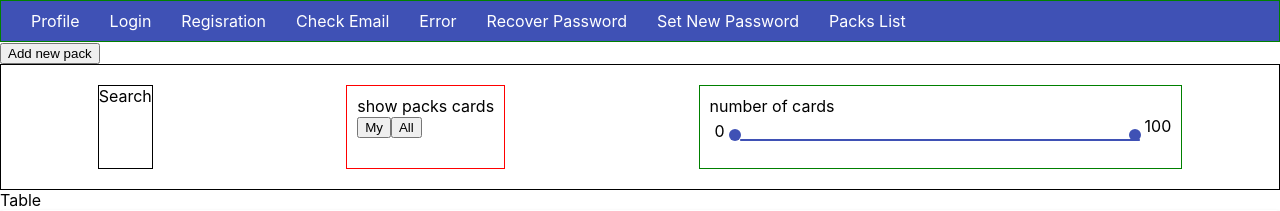
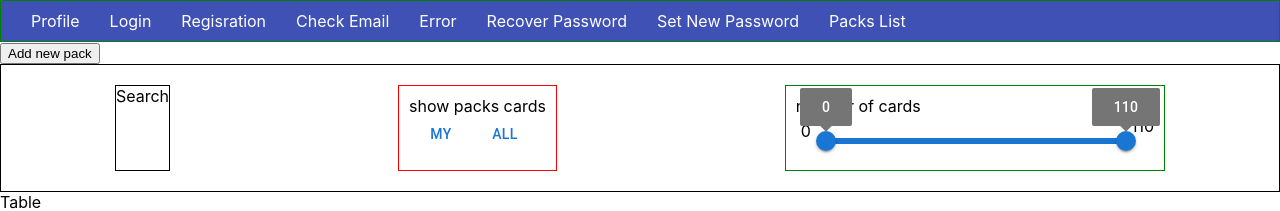
Before and after one commit to Fibi131904/cards, a React (Create React App) app: page /#/packsList in a window 1280 px wide. Shown: the top 211 px of the page. Built offline with nearby package versions, Linux system fonts and the light colour scheme; no server answers.

Commit message:
feat: packs-reducer, API request

```diff
--- a/src/api/packsAPI.ts
+++ b/src/api/packsAPI.ts
@@ -5,6 +5,9 @@ export const packAPI={
   getPacks(params?:RequestGetPacksType){
     return instance.get<RequestGetPacksType, AxiosResponse<ResponseGetPacksType>>('/cards/pack', {params})
   },
+  addPack(name: string,  deckCover: string, isPrivate?: boolean ){
+    return instance.post('/cards/pack',{cardsPack:{name, deckCover, private: isPrivate}})
+  }
 }
 
 type RequestGetPacksType={
--- a/src/common/SuperDoubleRange/SuperDoubleRange.tsx
+++ b/src/common/SuperDoubleRange/SuperDoubleRange.tsx
@@ -1,26 +1,16 @@
-import { Box, Slider } from '@material-ui/core'
+import Box from '@mui/material/Box'
+import Slider, { SliderProps } from '@mui/material/Slider'
 import React from 'react'
 
-
-type SuperDoubleRangePropsType = {
-  onChangeRange2: (value: [number, number]) => void
-  value: [number, number]
-}
-export const SuperDoubleRange: React.FC<SuperDoubleRangePropsType> = (
-  { onChangeRange2, value }) => {
-
-  const onChangeCallback = (e: React.ChangeEvent<{}>, newValue: any) => {
-    onChangeRange2(newValue);
-  }
+export const SuperDoubleRange: React.FC<SliderProps> = ({ ...restProps }) => {
   return (
-    <Box sx={{ width: 400 }}>
+    <Box sx={{ width: 300 }}>
       <Slider
-        getAriaLabel={() => 'Temperature range'}
-        value={value}
-        onChange={onChangeCallback}
-        valueLabelDisplay="auto"
-
+        color={'primary'}
+        valueLabelDisplay="on"
+        disableSwap
+        {...restProps}
       />
     </Box>
-  );
+  )
 }
--- a/src/components/Packs/PacksList.tsx
+++ b/src/components/Packs/PacksList.tsx
@@ -1,15 +1,41 @@
-import React, { useState } from 'react'
+import Button from '@mui/material/Button/Button'
+import React, { useEffect, useState } from 'react'
 import { SuperDoubleRange } from '../../common/SuperDoubleRange/SuperDoubleRange'
+import { getPacksTC, setPageAC } from '../../redux/packs-reducer'
+import { useAppSelector, useTypedDispatch } from '../../redux/redux-store'
 import s from './PacksList.module.css'
 import { PacksTable } from './PacksTable'
 
 export const PacksList = () => {
-  const [value1, setValue1] = useState(0)
-  const [value2, setValue2] = useState(100)
-  const onChangeRange2 = (value: [number, number]) => {
-    setValue1(value[0])
-    setValue2(value[1])
+  const min=useAppSelector(state=>state.packs.params.minCardsCount)
+  const max=useAppSelector(state=>state.packs.params.maxCardsCount)
+  const minCardsCount = useAppSelector(state => state.packs.minCardsCount)
+  const maxCardsCount = useAppSelector(state => state.packs.maxCardsCount)
+
+  const dispatch = useTypedDispatch()
+
+  const [value, setValue] = useState<number | number[]>([min,max])
+
+const onMyCklick=()=>{
+
+}
+const onAllClick=()=>{
+
+}
+
+
+
+
+const handleChangeMinMax = (event: React.SyntheticEvent | Event, value: number | Array<number>) => {
+  if (Array.isArray(value)) {
+           setValue([value[0], value[1]])
   }
+};
+
+  useEffect(()=>{
+    dispatch(getPacksTC())
+  },[])
+
   return (
     <div>
       <div>
@@ -18,19 +44,22 @@ export const PacksList = () => {
           <div className={s.search}>Search</div>
           <div className={s.search2}>
             <div>show packs cards</div>
-            <button>My</button>
-            <button>All</button>
+            <Button color={'primary'} onClick={onMyCklick} >My</Button>
+            <Button color={'primary'} onClick={onAllClick} >All</Button>
           </div>
 
           <div className={s.search3}>
             <div>number of cards</div>
             <div className={s.superDoubleRange}>
-              <span>{value1}</span>
+              <span>{minCardsCount}</span>
               <SuperDoubleRange
-                onChangeRange2={onChangeRange2}
-                value={[value1, value2]}
+               min={minCardsCount}
+               max={maxCardsCount}
+               value={value}
+               onChange={(e, newValue) => setValue(newValue)}
+               onChangeCommitted={handleChangeMinMax}
               />
-              <div className={s.divValue2}>{value2}</div>
+              <div className={s.divValue2}>{maxCardsCount}</div>
             </div>
           </div>
         </div>
--- a/src/redux/packs-reducer.ts
+++ b/src/redux/packs-reducer.ts
@@ -28,12 +28,16 @@ export const packsReducer = (state: InitialStateType = initialState, action: Act
   {
     case 'packs/SET_PACKS':
       return { ...state, cardPacks: action.packs }
+    case 'packs/SET_PAGE':
+      return { ...state, params: {...state.params, page: action.page }}
+
     default:
     return state
    }
 }
 
 export const getPacksAC = (packs: PacksType[]) => ({ type: 'packs/SET_PACKS', packs } as const)
+export const setPageAC = (page:number) => ({ type: 'packs/SET_PAGE', page } as const)
 
 export const getPacksTC = (): AppThunk => async (dispatch, getState) =>
 {
@@ -60,6 +64,28 @@ export const getPacksTC = (): AppThunk => async (dispatch, getState) =>
     dispatch(setAppStatusAC('succeeded'))
   }
 }
+export const addPackTC = (name: string,  deckCover: string, isPrivate?: boolean ): AppThunk => async (dispatch) =>
+{
+  dispatch(setAppStatusAC('loading'))
+  try
+  {
+    const res = await packAPI.addPack(
+     name, deckCover,isPrivate)
+    if (res.data)
+    {
+      dispatch(getPacksTC())
+    }
+  }
+  catch (error: any | AxiosError<{ error: string; }, any>)
+  {
+    errorUtils(error, dispatch)
+  }
+  finally
+  {
+    dispatch(setAppStatusAC('succeeded'))
+  }
+}
 
 export type InitialStateType = typeof initialState
 export type ActionsType = ReturnType<typeof getPacksAC>
+| ReturnType<typeof setPageAC>
```
